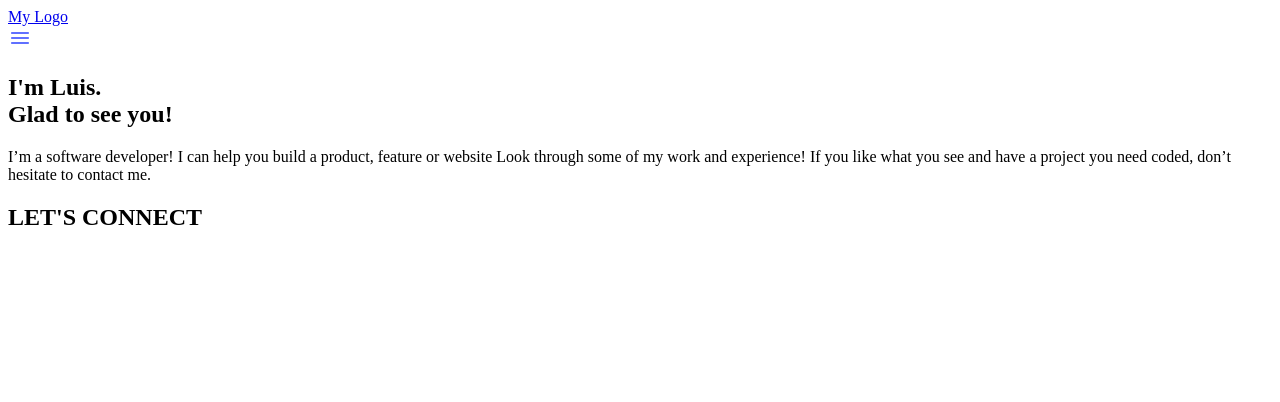
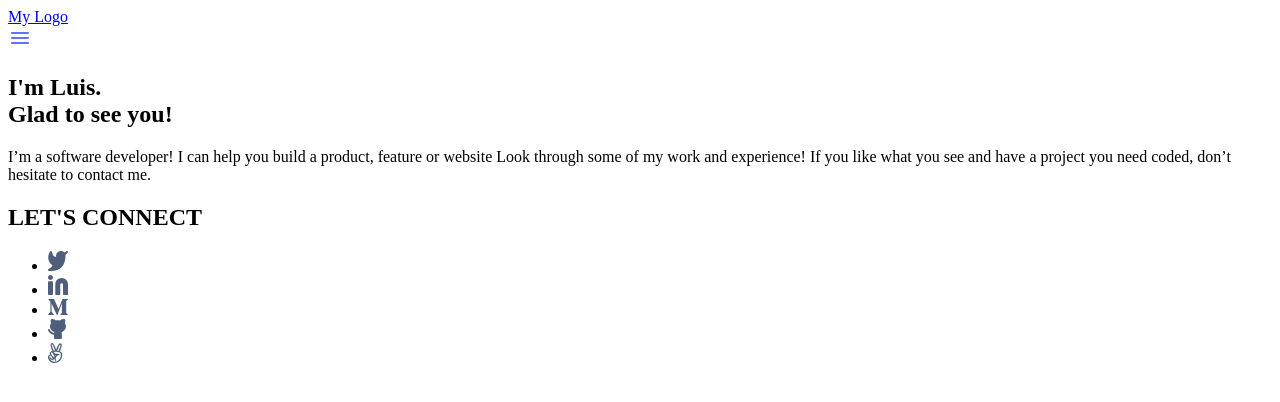
Before and after one commit to Otromascomotu/My-Portfolio-Mobile-2nd-Version-, a website: page index.html in a window 1280 px wide. Drawn offline with Linux system fonts and the light colour scheme.

Commit message:
Add social media icons & list in html headline section

```diff
--- a/index.html
+++ b/index.html
@@ -37,7 +37,38 @@
             contact me.
           </p>
         </article>
-        <h2 class="greeting2">LET'S CONNECT</h2>
+        <h2 class="greeting2">
+          LET'S CONNECT
+        </h2>
+        <!-- Social Media Section -->
+        <ul class="social-media-primary-container">
+          <li>
+            <a href="https://twitter.com/otromascomotu">
+              <img src="./assets/imgs/social-media-icons/twitter.svg" alt="twitter logo" />
+            </a>
+          </li>
+          <li>
+            <a href="https://www.linkedin.com/in/luis-laverde-developer/">
+              <img src="./assets/imgs/social-media-icons/linkedin.svg" alt="linkedin logo" />
+            </a>
+          </li>
+          <li>
+            <a href="https://medium.com/@otromascomotu">
+              <img src="./assets/imgs/social-media-icons/medium.svg" alt="medium logo" />
+            </a>
+          </li>
+          <li>
+            <a href="https://github.com/Otromascomotu">
+              <img src="./assets/imgs/social-media-icons/github.svg" alt="github logo" />
+            </a>
+          </li>
+          <li>
+            <a href="">
+              <img src="./assets/imgs/social-media-icons/angelist.svg" alt="angellist logo" />
+            </a>
+          </li>
+        </ul>
+      </section>
       </section>
     </main>
   </body>
```
Also changed, not shown: assets/imgs/social-media-icons/angelist.svg (added), assets/imgs/social-media-icons/github.svg (added), assets/imgs/social-media-icons/linkedin.svg (added), assets/imgs/social-media-icons/medium.svg (added), assets/imgs/social-media-icons/twitter.svg (added).
